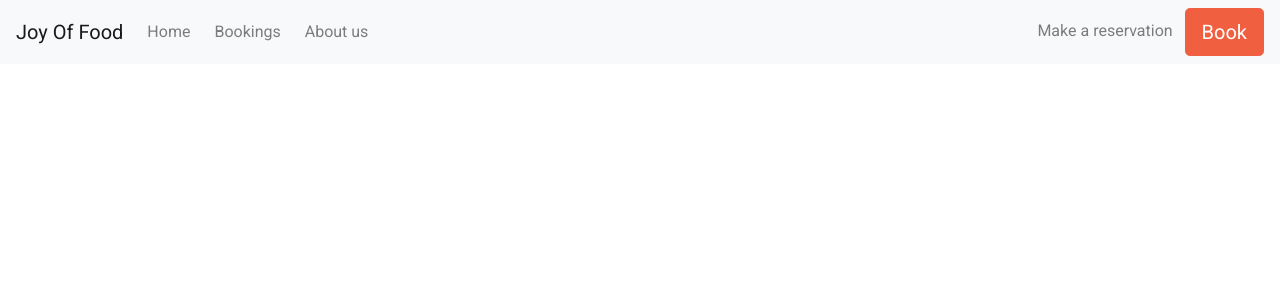
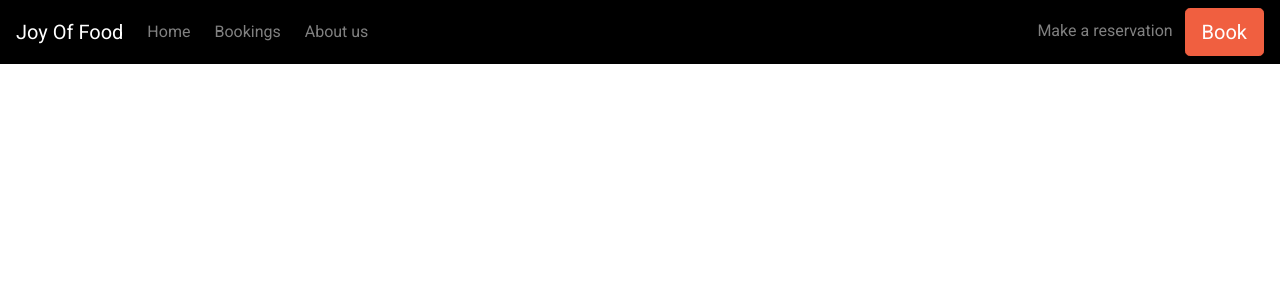
Before and after one commit to Maadajibao/Project-4-Joy-Of-Food, a Django app: template templates/base.html in a window 1280 px wide. Shown: the top 300 px of the page. Run offline with Django 4.2, Linux system fonts and the light colour scheme; the template is opened without the code that fills it, so the values that code supplies are empty; some libraries are stand-ins or nearby versions.

Commit message:
Styled navbar and fixed margin and padding in row and container

```diff
--- a/static/css/style.css
+++ b/static/css/style.css
@@ -1,11 +1,13 @@
 body {
     font-family: 'Roboto', sans-serif;
+
 }
 
 /*Calloutbox*/
 
 .callout-container {
     height: 100vh;
+
 
     background: url('../images/flatlay-iron-skillet-with-meat-and-other-food.jpg') no-repeat center center fixed;
     -webkit-background-size: cover;
@@ -70,3 +72,27 @@ body {
     background-color: #df4929;
     border-color: #df4929;
 }
+
+/*Navbar*/
+
+.navbar {
+     background-color: black;
+     width: auto;
+     color: white;
+
+
+}
+
+/*Bootstrap row*/
+
+.row {
+    margin-right: 0;
+    margin-left: 0;
+}
+
+
+/*Bootstrap container-fluid*/
+.container-fluid {
+    padding-right: 0;
+    padding-left: 0;
+}
--- a/templates/base.html
+++ b/templates/base.html
@@ -26,7 +26,8 @@
     <!--Header-->
     <header>
         <!--Navigation-->
-        <nav class="navbar navbar-light bg-light navbar-expand-sm">
+      <div class="container-fluid">
+        <nav class="navbar navbar-dark navbar-expand-sm">
             <a href="{% url 'home' %}" class="navbar-brand">Joy Of Food</a>
             <button class="navbar-toggler ml-auto" type="button" data-toggle="collapse" data-target="#navbarNavDropdown" aria-controls="navbarNavDropdown" aria-expanded="false" aria-label="Toggle navigation">
                 <span class="navbar-toggler-icon"></span></button>
@@ -41,7 +42,7 @@
                 <p class="navbar-text my-auto mr-2">Make a reservation</p>
                 <button class="btn btn-lg btn--red" data-toggle="modal" data-target="#bookModal">Book</button>
             </div>
-
+      </div>
 
         </nav>
     </header>
--- a/templates/index.html
+++ b/templates/index.html
@@ -24,7 +24,7 @@
     </div>
 </div>
     <!-- /.Callout -->
-    <hr>
+
 
     <!--Reviews-->
 <div class="container reviews-container">
```
Lines whose indentation alone changed are shown as unchanged.
